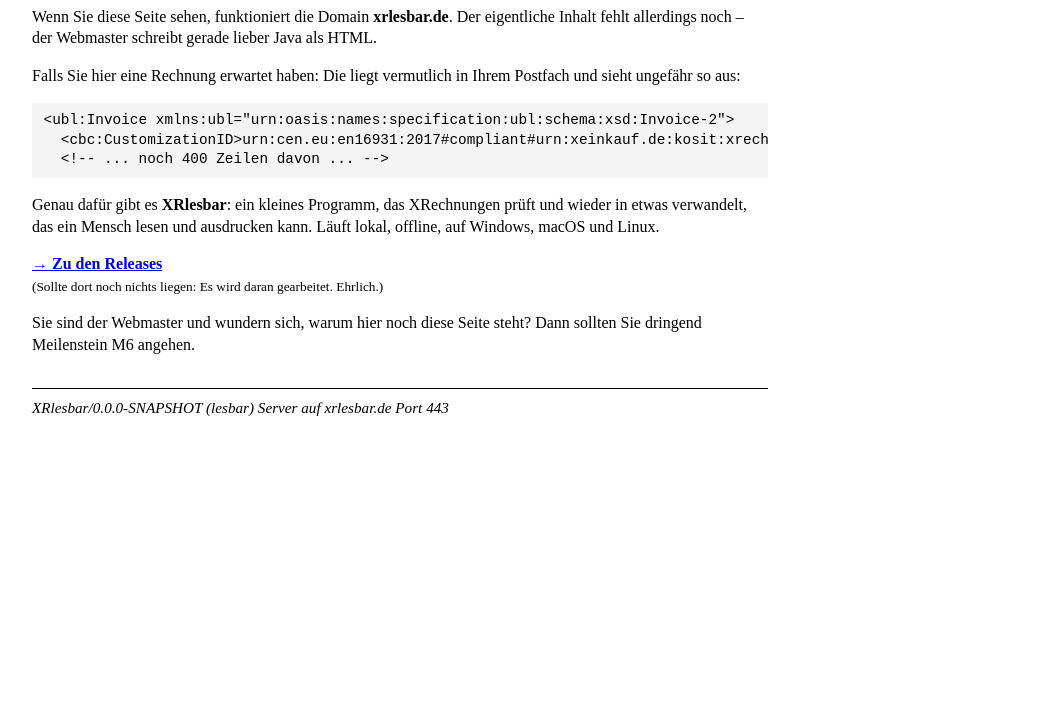
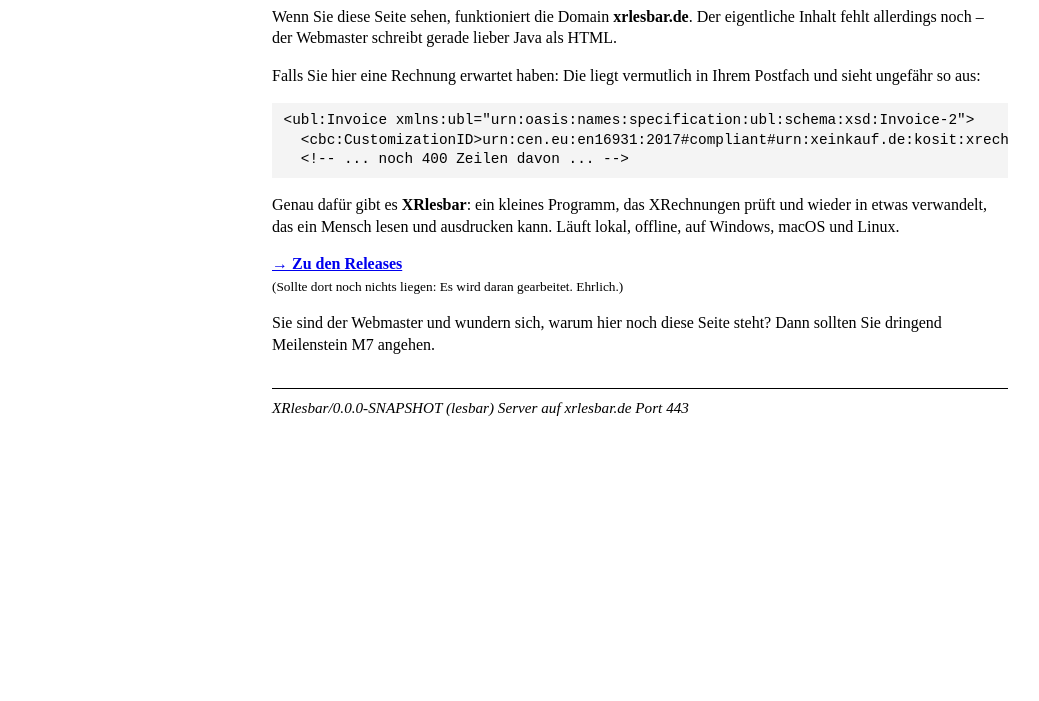
Before and after one commit to kolby-powers/xrlesbar, a plain HTML site: page docs/index.html in a window 1280 px wide. Shown: the part 99-800 px from the top of the page, without its empty margins (0-1039 px from the left). Drawn offline with Linux system fonts and the light colour scheme.

Commit message:
Website: Inhalt auf großen Bildschirmen zentrieren
Co-Authored-By: Claude Opus 5.5 <noreply@anthropic.com>

```diff
--- a/docs/index.html
+++ b/docs/index.html
@@ -5,7 +5,7 @@
 <meta name="viewport" content="width=device-width, initial-scale=1">
 <title>Es ist lesbar!</title>
 <style>
-  body { font-family: "Times New Roman", Times, serif; color: #000; background: #fff; margin: 2em; max-width: 46em; line-height: 1.35; }
+  body { font-family: "Times New Roman", Times, serif; color: #000; background: #fff; margin: 2em auto; padding: 0 1em; max-width: 46em; line-height: 1.35; }
   h1 { font-size: 2.6em; margin: 0.2em 0 0.4em; }
   code { font-family: "Courier New", Courier, monospace; font-size: 0.95em; }
   pre { font-family: "Courier New", Courier, monospace; font-size: 0.9em; background: #f4f4f4; padding: 0.6em 0.8em; overflow-x: auto; }
@@ -31,7 +31,7 @@
 <p><b><a href="https://github.com/kolby-powers/xrlesbar/releases">&rarr; Zu den Releases</a></b><br>
 <small>(Sollte dort noch nichts liegen: Es wird daran gearbeitet. Ehrlich.)</small></p>
 
-<p>Sie sind der Webmaster und wundern sich, warum hier noch diese Seite steht? Dann sollten Sie dringend Meilenstein&nbsp;M6 angehen.</p>
+<p>Sie sind der Webmaster und wundern sich, warum hier noch diese Seite steht? Dann sollten Sie dringend Meilenstein&nbsp;M7 angehen.</p>
 
 <hr>
 <address>XRlesbar/0.0.0-SNAPSHOT (lesbar) Server auf xrlesbar.de Port 443</address>
```
